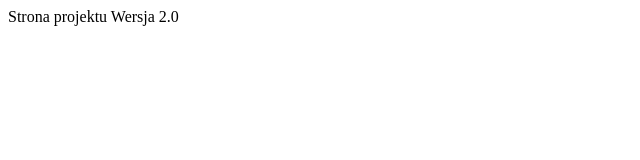
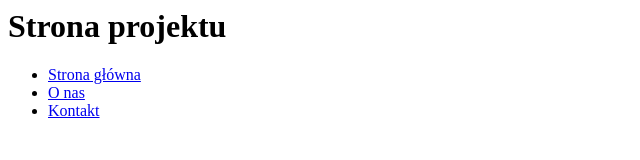
Before and after one commit to itacdm/moje-pierwsze-repo, a plain HTML site: page index.html in a window 1280 px wide. Shown: the whole page, without its empty margins (0-640 px from the left). Drawn offline with Linux system fonts and the light colour scheme.

Commit message:
Dodanie nagłówka strony z menu nawigacyjnym (#1)
* feat: add website header with navigation menu

* fix: address code review comments

```diff
--- a/index.html
+++ b/index.html
@@ -1,2 +1,11 @@
-Strona projektu
-Wersja 2.0
+<h1>Strona projektu</h1>
+
+<header>
+   <nav>
+     <ul>
+       <li><a href="index.html">Strona główna</a></li>
+       <li><a href="about.html">O nas</a></li>
+       <li><a href="contact.html">Kontakt</a></li>
+     </ul>
+   </nav>
+</header>
```
